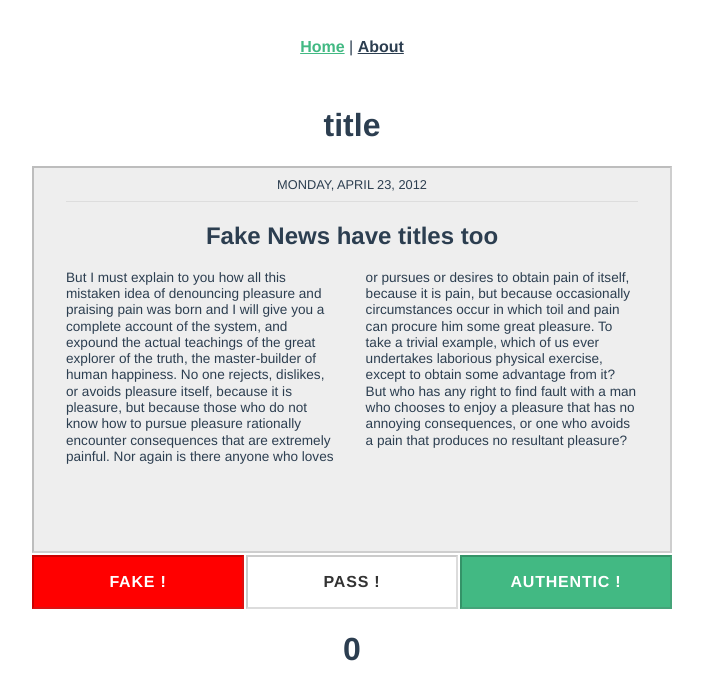
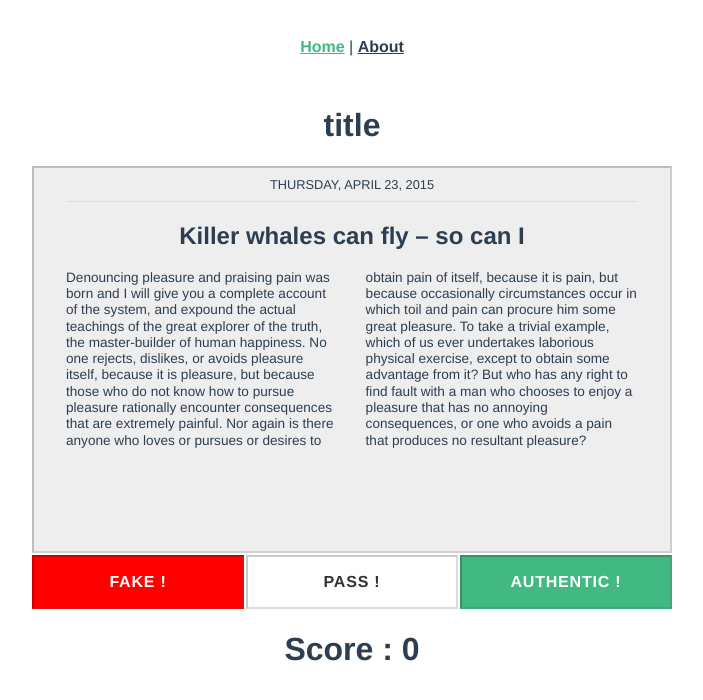
Before and after one commit to impresso/fakenews-quiz, a Vue app: page / in a window 1280 px wide. Shown: the top 700 px of the page, without its empty margins (288-991 px from the left). Built offline with nearby package versions, Linux system fonts and the light colour scheme.

Commit message:
fixed pass

```diff
--- a/src/views/Home.vue
+++ b/src/views/Home.vue
@@ -27,7 +27,7 @@
         </a>
       </div>
     </div>
-    <h1>{{ score }}</h1>
+    <h1>Score : {{ score }}</h1>
   </div>
 </template>
 
@@ -75,6 +75,7 @@ export default {
         alert('all articles have been guessed');
         this.answered = [];
       } else {
+        this.rand = Math.floor(Math.random() * this.num_articles);
         while (this.answered.includes(this.rand)) {
           this.rand = Math.floor(Math.random() * this.num_articles);
         }
```
